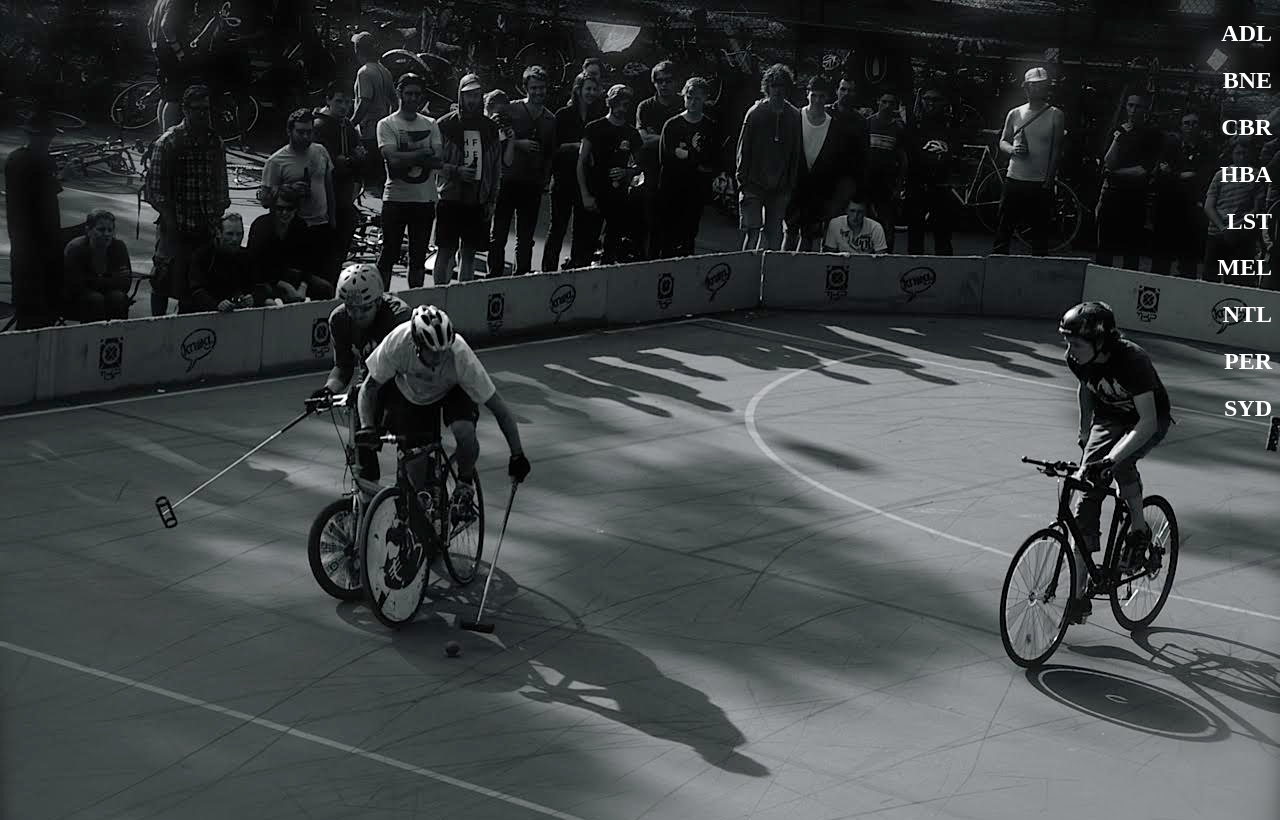
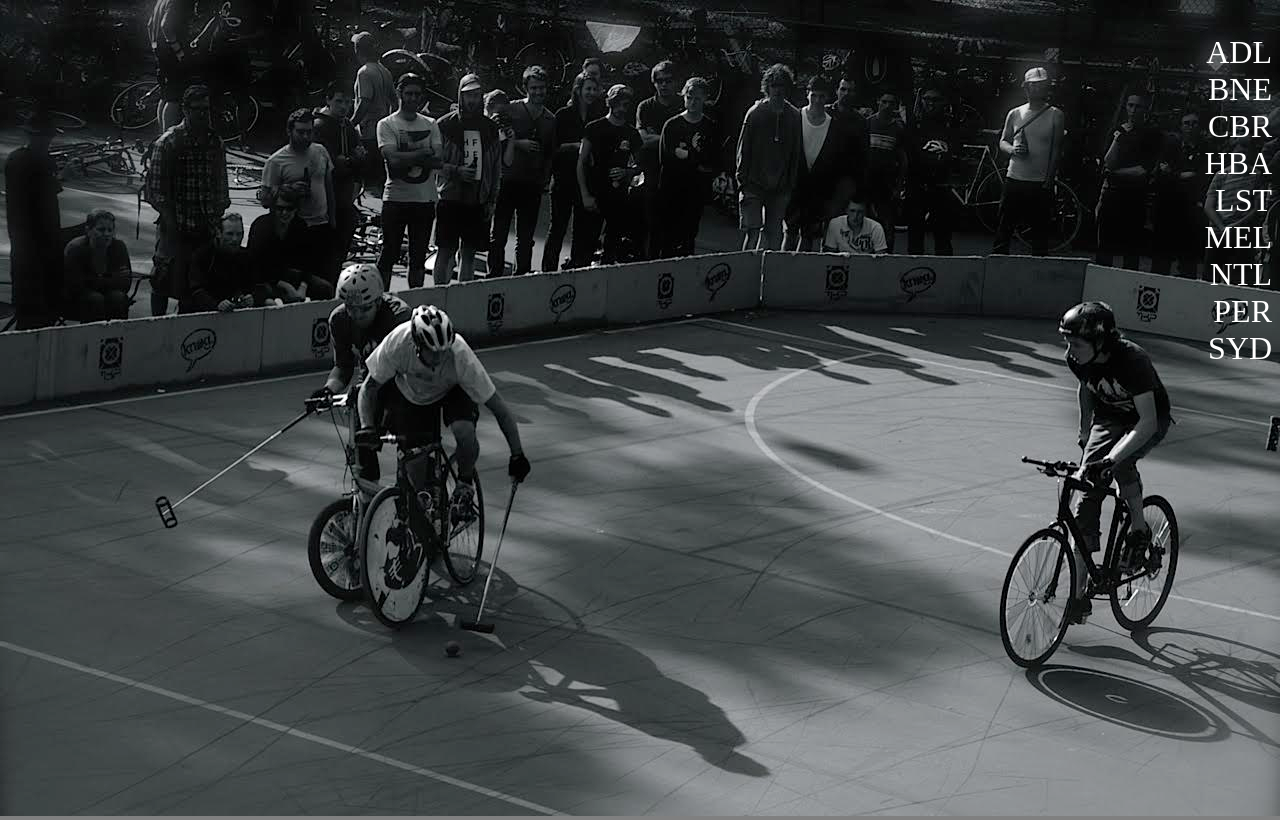
Before and after one commit to bikepolo-com-au/bikepolo-com-au.github.io, a plain HTML site: page index.html in a window 1280 px wide. Drawn offline with Linux system fonts and the light colour scheme.

Commit message:
make text bigger in portrait

```diff
--- a/index.html
+++ b/index.html
@@ -3,8 +3,8 @@
   <head>
     <title>Bike Polo Australia</title>
     <style type="text/css">
-      html { -webkit-text-size-adjust: 100%;  height:100%; min-height:100%;}
-      a { color: white}
+      html { height:100%; min-height:100%;}
+      a { color: white; font-size: 200%; }
       a:link { text-decoration: none; }
       a:visited { text-decoration: none; }
       a:hover { text-decoration: underline; }
@@ -18,6 +18,7 @@
         background-color: gray;
         min-height:100%;
       }
+      @media only screen and (orientation:portrait) { body { font-size: 300%; } }
     </style>
   </head>
   <body>
@@ -52,15 +53,16 @@
             document.body.style.backgroundImage = "url(" + dir + images[randomCount] + ")";
     </script>
     <ul align="right">
-        <h2><a href="https://www.facebook.com/groups/AdelaideBikePolo/">ADL</a></h2>
-        <h2><a href="https://www.facebook.com/groups/205864899452976/">BNE</a></h2>
-        <h2><a href="https://www.facebook.com/groups/canberrabikepolo/">CBR</a></h2>
-        <h2><a href="https://www.facebook.com/groups/HobartPolo/">HBA</a></h2>
-        <h2><a href="https://www.facebook.com/groups/361744843956751/">LST</a></h2>
-        <h2><a href="https://www.facebook.com/groups/melbournebikepolo/">MEL</a></h2>
-        <h2><a href="https://www.facebook.com/NewcastleBikePolo/">NTL</a></h2>
-        <h2><a href="https://www.facebook.com/groups/58412725979/">PER</a></h2>
-        <h2><a href="http://sydneybikepolo.org/">SYD</a></h2>
+        <br>
+        <a href="https://www.facebook.com/groups/AdelaideBikePolo/">ADL</a><br>
+        <a href="https://www.facebook.com/groups/205864899452976/">BNE</a><br>
+        <a href="https://www.facebook.com/groups/canberrabikepolo/">CBR</a><br>
+        <a href="https://www.facebook.com/groups/HobartPolo/">HBA</a><br>
+        <a href="https://www.facebook.com/groups/361744843956751/">LST</a><br>
+        <a href="https://www.facebook.com/groups/melbournebikepolo/">MEL</a><br>
+        <a href="https://www.facebook.com/NewcastleBikePolo/">NTL</a><br>
+        <a href="https://www.facebook.com/groups/58412725979/">PER</a><br>
+        <a href="http://sydneybikepolo.org/">SYD</a>
     </ul>
 
   </body>
```
